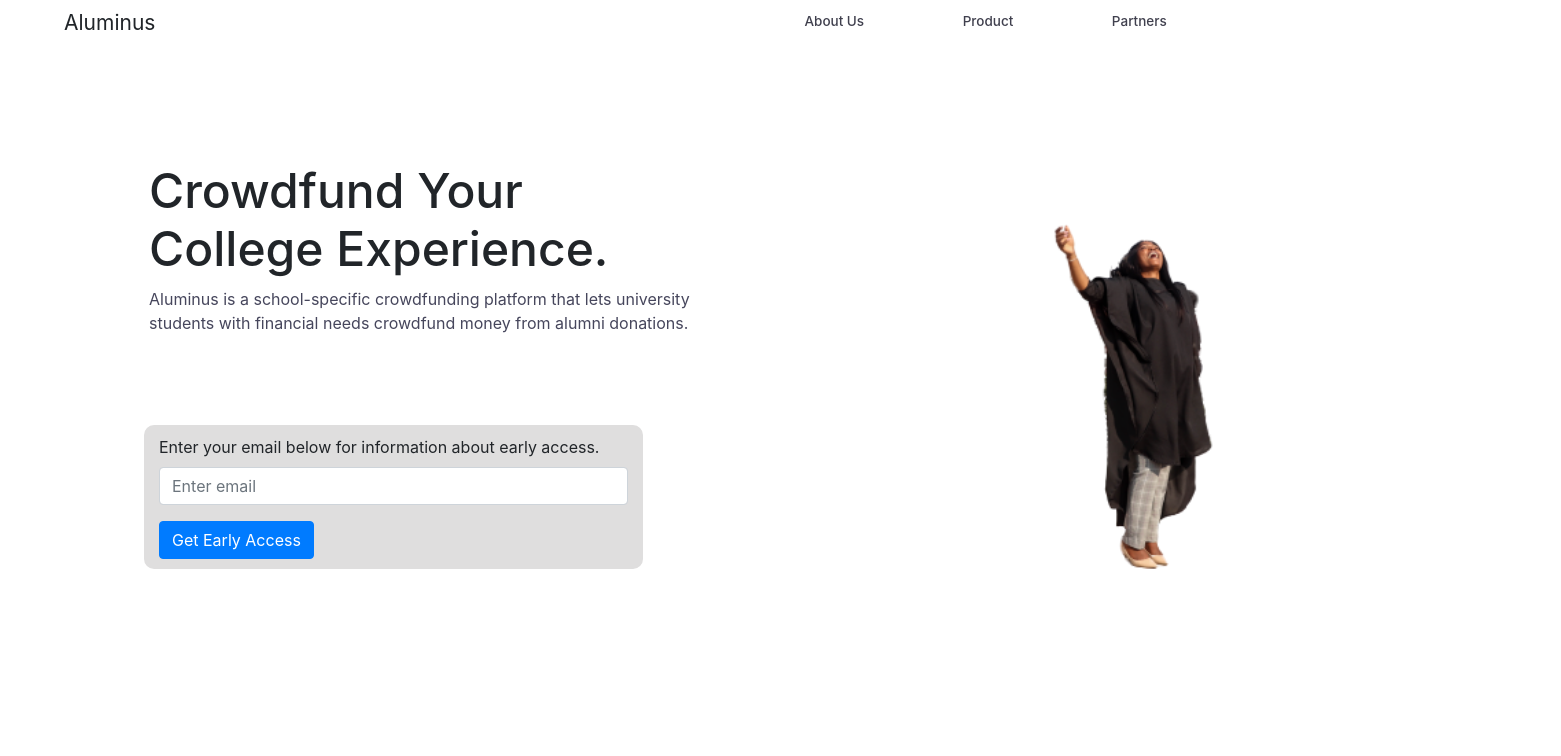
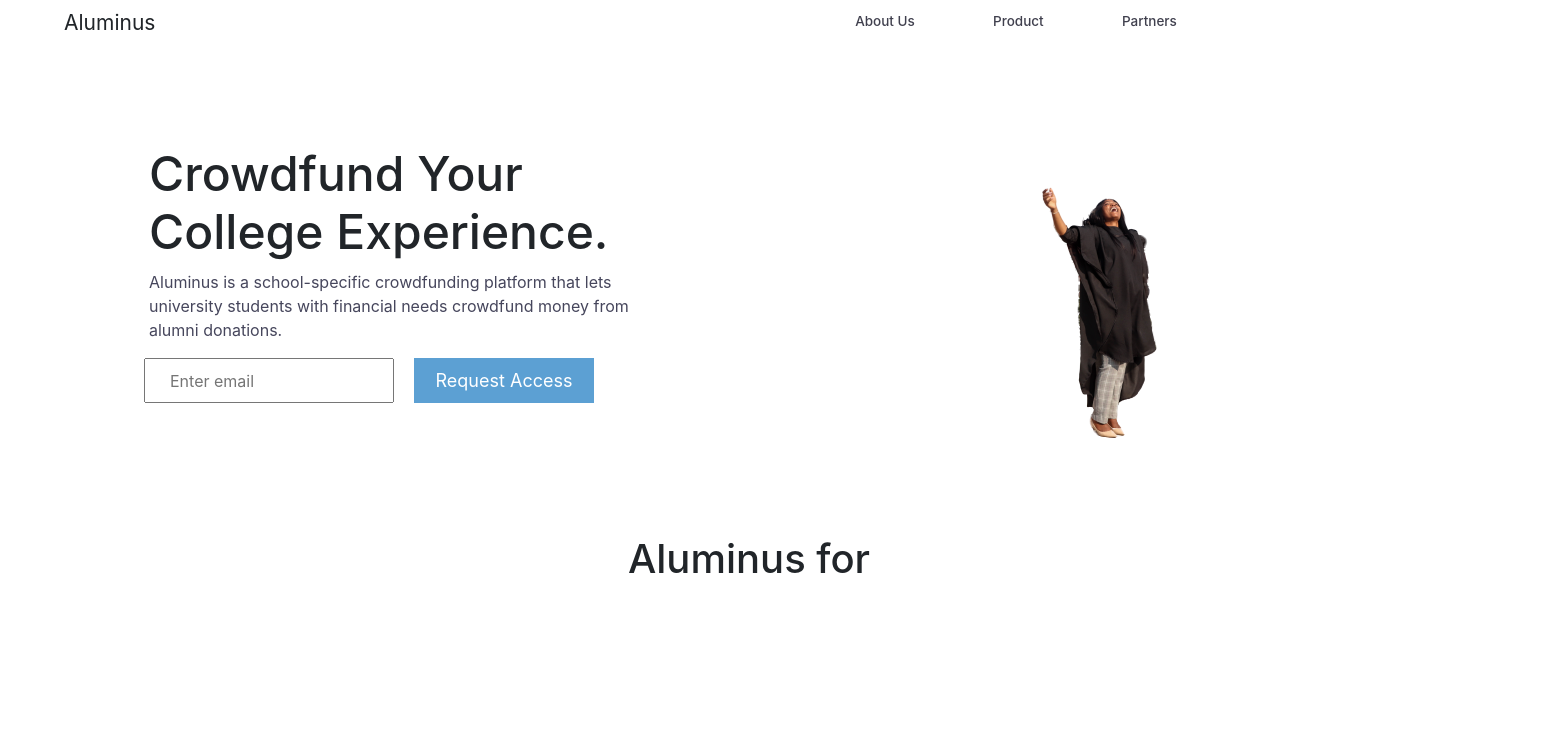
Before and after one commit to berkeleyaluminus/coming_soon_page, a React (Create React App) app in the folder coming_soon_page/: page / in a window 1280 px wide. Shown: the top 756 px of the page, 1561 px wide, since content can reach past the window. Built offline with nearby package versions, Linux system fonts and the light colour scheme.

Commit message:
fixed the resizing issue up to the 'aluminus for' text box,changed styling for email collection component

```diff
--- a/coming_soon_page/src/App.css
+++ b/coming_soon_page/src/App.css
@@ -12,14 +12,10 @@
   margin: none;
 }
 
-main{
-  width: 110px;
-}
-
 .nav-links{
   justify-content: space-around;
   list-style: none;
-  width: 40%;
+  width: 400px;
   float: right;
 }
 
@@ -33,18 +29,22 @@
 
 .presentation{
   display: flex;
-  width: 100%;
+  height: 80px;
+  width: 1370px;
   margin: auto;
   min-height: 80vh;
-  align-items: center;
+  /* background: pink; */
+  flex-direction: column;
 }
 
 .product-description{
+  align-items: flex-start;
+  width: 600px;
+  margin-top: 50px;
+  margin-left: 40px;
   flex:1;
-  margin-left: 80px;
 }
-
-.email-collect{
+/* .email-collect{
   float: top;
   margin-top: 90px;
   flex: 1;
@@ -54,12 +54,22 @@
   height: 150%;
   border-radius: 10px 10px 10px 10px;
   background: #dfdede;
+} */
+
+.description-text{
+  margin-left: 40px;
+  margin-top: 40px;
+  width: 500px;
+}
+
+.more-info{
+  display: flex;
 }
 
 .description-text h1{
     font-size: 48px;
     font-weight: 550;
-    width: 200%;
+    width: 100%;
     margin-left: 5px;
 }
 
@@ -69,22 +79,29 @@
   font-size: 16px;
   font-weight: 380;
   color: #46465c;
-  width: 200%;
+}
+
+.main-image{
+  width: 400px;
+  height: 380px;
+  margin-bottom: 100px;
+  flex: 1;
+}
+
+.col1{
+  display: flex;
 }
 
 .main-image img {
-  height: 70vh;
-  margin-left: 300px;
-  margin-bottom: 85px;
+  margin-left: 30px;
 }
 
 .about-us-tag{
   align-items: center;
-  position: absolute;
-  margin-left: 310px;
+  /* margin-left: 310px;
   margin-right: 310px;
-  margin-top: 100px;
-  width: 50%;
+  margin-top: 100px; */
+  justify-content: center;
   text-align: center;
 }
 
@@ -138,6 +155,7 @@
   display: flex;
   margin-top: 250px;
   margin-bottom: 50px;
+
 }
 
 .mozlogo{
@@ -149,3 +167,29 @@
   margin: 20px 100px 100px 125px;
   height: 15vh;
 }
+
+.input-space{
+  padding: 10px 24px;
+  margin-left: 40px;
+  width: 250px;
+  height: 45px;
+}
+
+.req-acc-btn{
+  width: 180px;
+  height: 45px;
+  font-size: 18px;
+  text-align: center;
+  color: white;
+  background-color: #5CA0D3;
+  border: none;
+  margin-left: 20px;
+}
+
+form{
+  display: flex;
+}
+
+.col2{
+  /* background: lightgreen; */
+}
--- a/coming_soon_page/src/App.js
+++ b/coming_soon_page/src/App.js
@@ -11,6 +11,7 @@
       <Navbar/>
       <main>
         <section className="presentation">
+          <div className="col1">
               <div className="product-description">
                 <div className="description-text">
                   <h1>Crowdfund Your College Experience.</h1>
@@ -28,9 +29,12 @@
               <div className = "main-image">
                 <img src={require('./images/woman-tossing-her-hat-3028514-removebg-preview.png')} alt="university-student"/>
               </div>
+         </div>
+          <div className="col2">
+          <h1 className="about-us-tag">Aluminus for</h1>
+          </div>
         </section>
 
-          <h1 className="about-us-tag">Aluminus for</h1>
 
           <section className="about-us">
             <div class="student-info">
--- a/coming_soon_page/src/components/receive-emails.component.js
+++ b/coming_soon_page/src/components/receive-emails.component.js
@@ -48,10 +48,9 @@
         return (
             <div>
                 <form onSubmit={this.handleSubmit}>
-                    <div className="form-group">
-                        <label>Enter your email below for information about early access. </label>
+                    <div className="input-form">
                         <input
-                            className="form-control"
+                            className="input-space"
                             type = "email"
                             required
                             value = {this.state.email}
@@ -59,9 +58,9 @@
                             placeholder= "Enter email"
                         />
                     </div>
-                    {/* <div className = "form-group"> */}
-                        <button type="submit" className="btn btn-primary">Get Early Access</button>
-                    {/* </div>   */}
+                    <div className="submit-form">
+                        <button type="submit" className="req-acc-btn">Request Access</button>
+                    </div>
                 </form>
             </div>
         )
```
Also changed, not shown: coming_soon_page/public/index.html (line endings or trailing spaces). Lines whose indentation alone changed are shown as unchanged.
